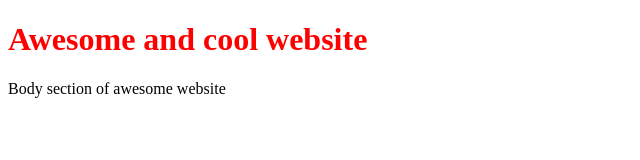
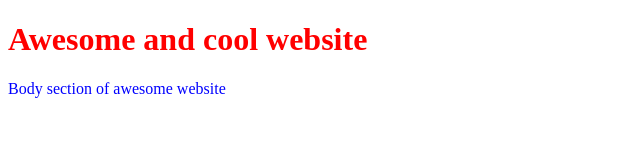
Before and after one commit to bailey-long/WEB503_LabOne, a website: page src/index.html in a window 1280 px wide. Shown: the whole page, without its empty margins (0-640 px from the left). Drawn offline with Linux system fonts and the light colour scheme.

Commit message:
id's and tags in html/css

```diff
--- a/src/index.css
+++ b/src/index.css
@@ -1,9 +1,6 @@
 .first_tag{
     color: red;
 }
-h1{
-
+#second_tag{
+    color: blue;
 }
-p{
-
-}
--- a/src/index.html
+++ b/src/index.html
@@ -10,7 +10,7 @@
     </head>
     <body>
         <h1 class="first_tag">Awesome and cool website</h1>
-        <p>Body section of awesome website</p>
+        <p id="second_tag">Body section of awesome website</p>
         <script src="index.js" async defer></script>
     </body>
 </html>
```
